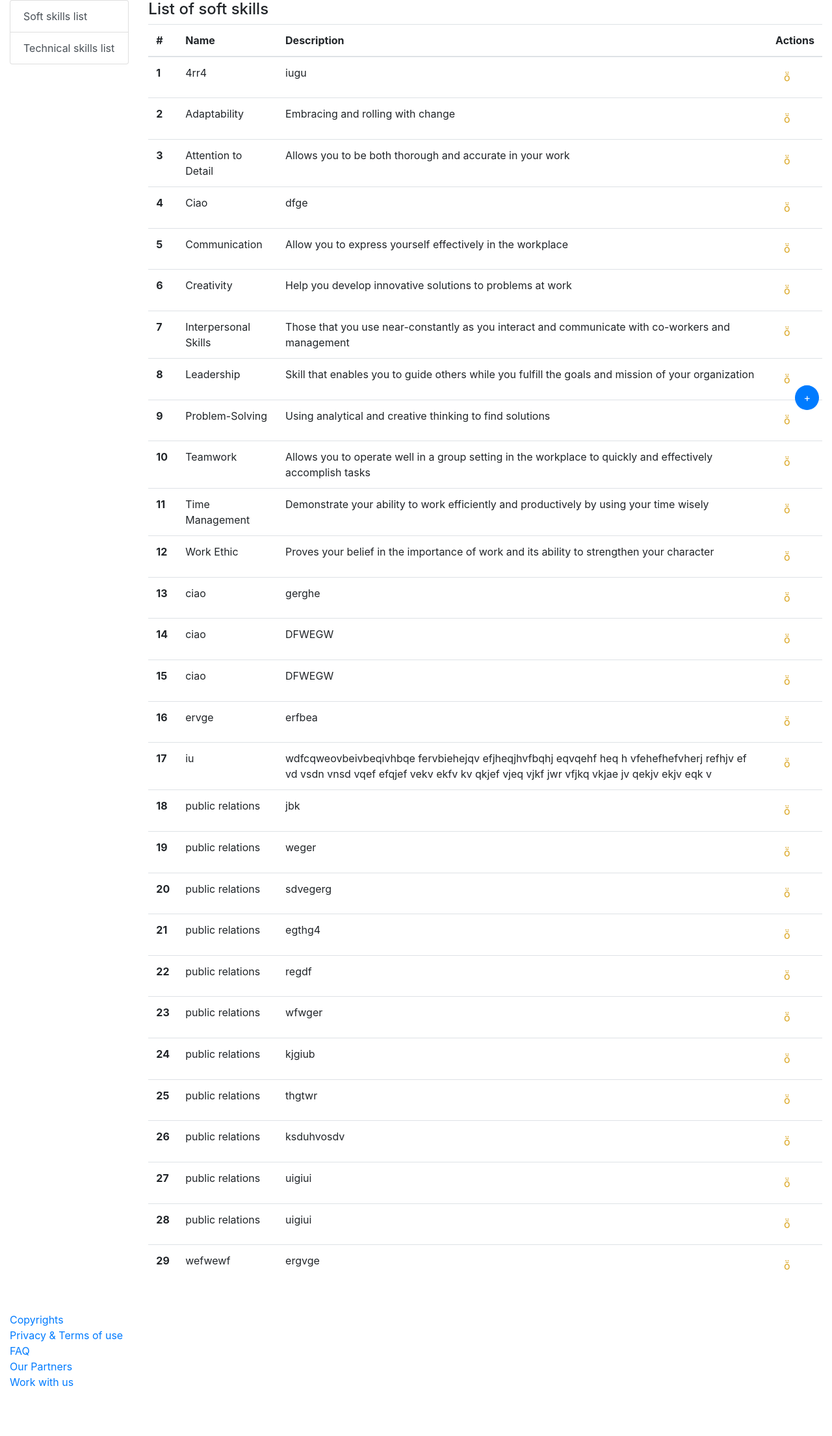
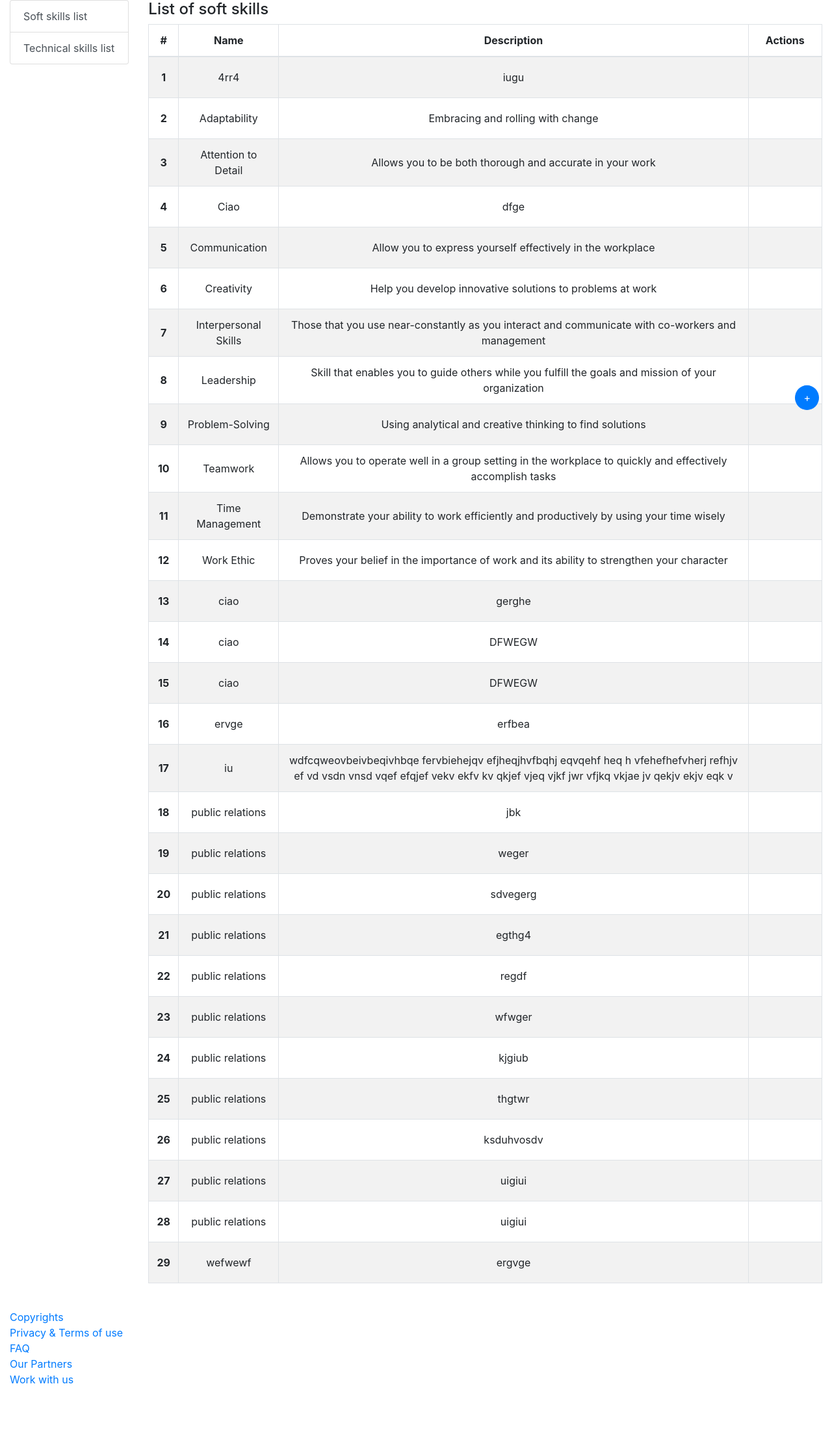
Before and after one commit to AnzeliniSimone/BackToSkill, a Flask app: page /skills in a window 1280 px wide. Shown: the part 149-2359 px from the top of the page at 65% size. Run offline with Flask 2, Linux system fonts and the light colour scheme; data comes from the database, SQL or seed files in the repository; both versions use the stored data as it was after the commit; some libraries are stand-ins or nearby versions.

Commit message:
edit and deletee buttons, changed style of modal

```diff
--- a/templates/skills.html
+++ b/templates/skills.html
@@ -21,7 +21,7 @@
               {% block sectionContent %}
                   <h4>List of {{ skill_type }} skills</h4>
                   <div class="table-responsive">
-                      <table class="table table-hover">
+                      <table class="table table-bordered table-striped text-center">
                           <thead>
                           <link rel="stylesheet" href="https://fonts.googleapis.com/icon?family=Material+Icons">
                             <tr>
@@ -35,12 +35,14 @@
 {#                              {% set count=0 %}#}
                               {% for skill in skills %}
                                   <tr>
-                                      <th scope="row">{{ loop.index }}</th>
-                                      <td>{{skill.name}}</td>
-                                      <td>{{ skill.description }}</td>
+                                      <th class="align-middle" scope="row">{{ loop.index }}</th>
+                                      <td class="align-middle">{{skill.name}}</td>
+                                      <td class="align-middle">{{ skill.description }}</td>
                                       <td>
-                                        <button type="button" class="btn btn-primary><i class="material-icons" style="color: goldenrod">&#xE254;</i></button>
-                                        <a class="delete" title="Delete" data-toggle="tooltip"><i class="material-icons" style="color: firebrick">&#xE872;</i></a>
+                                          <div class="btn-group" role="group" aria-label="Basic example">
+                                              <button type="button" class="btn d-flex justify-content-center align-content-between" data-toggle="modal" data-target="#editSkill"><i class="material-icons" style="color: goldenrod">&#xE254;</i></button>
+                                              <button type="button" class="btn d-flex justify-content-center align-content-between" data-toggle="modal" data-target="#deleteSkill"><i class="material-icons" style="color: firebrick">&#xE872;</i></a></button>
+                                          </div>
                                       </td>
                                   </tr>
                               {% endfor %}
@@ -52,12 +54,12 @@
                       +
                   </button>
 
-                  <!-- Modal -->
+                  <!-- Modal add new skill-->
                   <div class="modal fade bd-example-modal-lg" id="newProjectModal" tabindex="-1" role="dialog" aria-labelledby="newProjectModalLabel" aria-hidden="true">
                     <div class="modal-dialog modal-lg" role="document">
                         <div class="modal-content">
                             <div class="modal-header ">
-                                <h1>Add Skill</h1>
+                                <h5>Add Skill</h5>
                                     <button type="button" class="close" data-dismiss="modal" aria-label="Close">
                                         <span aria-hidden="true">&times;</span>
                                     </button>
@@ -88,6 +90,58 @@
                         </div>
                     </div>
                   </div>
+                  <!-- Modal edit skill-->
+                  <div class="modal fade bd-example-modal-lg" id="editSkill" tabindex="-1" role="dialog" aria-labelledby="editSkillLabel" aria-hidden="true">
+                    <div class="modal-dialog modal-lg" role="document">
+                        <div class="modal-content">
+                            <div class="modal-header ">
+                                <h5>Edit skill</h5>
+                                    <button type="button" class="close" data-dismiss="modal" aria-label="Close">
+                                        <span aria-hidden="true">&times;</span>
+                                    </button>
+                            </div>
+                            <form action="{{ url_for('skills') }}">
+                                <div class="modal-body ">
+                                    <label for="Name">Name of the skill</label>
+                                    <input type="text" class="form-control" id="Name" name="skill_name" placeholder="Name of the skill" required>
+                                    <label for="skill">Skill type</label>
+                                    <div></div>
+                                    <div class="custom-control custom-radio custom-control-inline">
+                                        <input type="radio" class="custom-control-input" id="hardSkill" name="skill_type" value="Hard" required>
+                                        <label class="custom-control-label" for="hardSkill">Technical</label>
+                                    </div>
+                                    <div class="custom-control custom-radio custom-control-inline">
+                                        <input type="radio" class="custom-control-input" id="softSkill" name="skill_type" value="Soft" required>
+                                        <label class="custom-control-label" for="softSkill"> Soft </label>
+                                    </div>
+                                    <div></div>
+                                    <label for="Description">Description</label>
+                                    <textarea class="form-control" id="Description" rows="5" name="desc" placeholder="Description of the skill" required></textarea>
+                                </div>
+                                <div class="modal-footer ">
+                                    <button type="button" class="btn btn-secondary" data-dismiss="modal">Close</button>
+                                    <button type="submit" class="btn btn-primary">Edit</button>
+                                </div>
+                            </form>
+                        </div>
+                    </div>
+                  </div>
+                  <!-- Modal delete skill-->
+                  <div class="modal fade bd-example-modal-lg" id="deleteSkill" tabindex="-1" role="dialog" aria-labelledby="deleteSkillLabel" aria-hidden="true">
+                    <div class="modal-dialog modal-lg" style="display: table" role="document">
+                        <div class="modal-content">
+                            <form action="{{ url_for('skills') }}">
+                                <div class="modal-body">
+                                    <label for="Delete">You are removing this skill. Continue?</label>
+                                </div>
+                                <div class="modal-footer border-top-0">
+                                    <button type="submit" class="btn btn-primary">Yes, delete it.</button>
+                                    <button type="button" class="btn btn-outline-primary" data-dismiss="modal">Cancel</button>
+                                </div>
+                            </form>
+                        </div>
+                    </div>
+                  </div>
               {% endblock %}
           </div>
         </div>
```
Also changed, not shown: database_per_prove.db.
